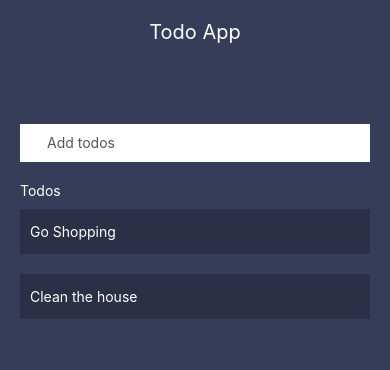
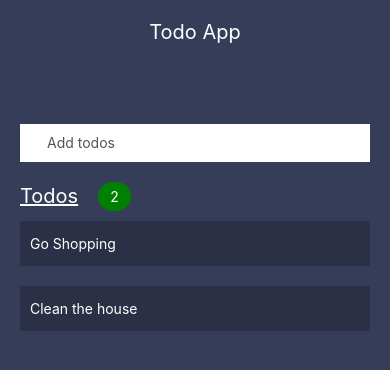
Before and after one commit to mehmeteyupoglu/TodoTSApp, a React Native app: screen / in a window 390 px wide. Shown: the top 370 px of the page. Built offline with nearby package versions, Linux system fonts and the light colour scheme; some icons are missing; what react-native would draw is missing.

Commit message:
feat: add the number of todos in the list

```diff
--- a/App.tsx
+++ b/App.tsx
@@ -36,7 +36,17 @@ const App: FC = () => {
                 todos={todos}
             />
             <View style={styles.todos}>
-                <Text style={styles.todo}>Todos</Text>
+                <View style={styles.titleGroup}>
+                    <Text style={styles.title}>
+                        Todos
+                    </Text>
+                    <Text style={styles.todosLength}>
+                        {todos.length}
+                    </Text>
+                </View>
+                {
+                    todos.length <= 0 && <Text style={styles.noTodo}>No todos here. Add some ☺</Text>
+                }
                 <FlatList
                     scrollEnabled={true}
                     data={todos}
@@ -59,9 +69,32 @@ const styles = StyleSheet.create({
     marginHorizontal: 20,
   },
 
-  todo: {
+  titleGroup: {
+    flexDirection: 'row',
+    alignItems: 'center',
+  },
+
+  title: {
+    fontSize: 20,
     color: '#fff',
+    textDecorationLine: 'underline',
   },
+
+  noTodo: {
+    fontSize: 20,
+    color: '#fff',
+    marginTop: 20,
+  },
+
+  todosLength: {
+    alignSelf: 'center',
+    backgroundColor: 'green',
+    marginLeft: 20,
+    paddingVertical: 6,
+    paddingHorizontal: 12,
+    borderRadius: 20,
+    color: '#fff',
+  }
 });
 
 export default App;
```
